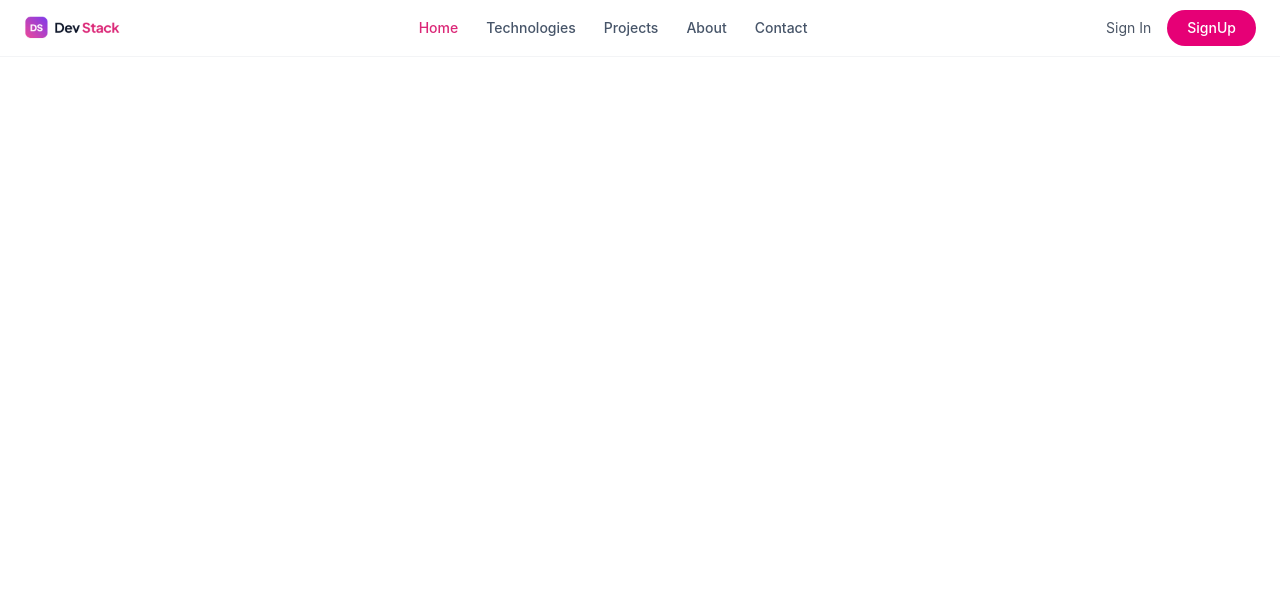
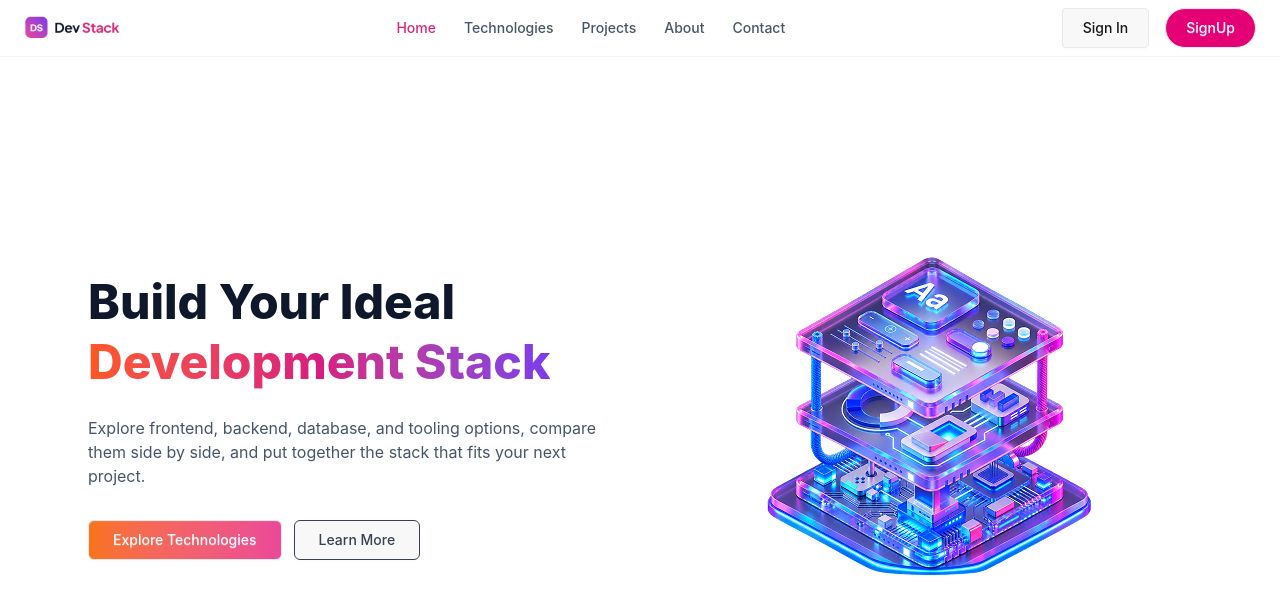
Before and after one commit to mhasan1224/B14-A05-DevStack, a React (Vite) app: page / in a window 1280 px wide. Shown: the top 614 px of the page. Built offline with nearby package versions, Linux system fonts and the light colour scheme.

Commit message:
Hero section done with css

```diff
--- a/src/App.tsx
+++ b/src/App.tsx
@@ -1,7 +1,8 @@
 import './App.css'
 import Navbar from './components/Navbar/Navbar'
 import logoText from "./assets/logo-text.png";
-
+import Hero from './components/Hero/Hero';
+import bannerStack from "./assets/banner-stack.png"
 
 function App() {
 
@@ -9,6 +10,7 @@ function App() {
   return (
     <>
       <Navbar logo={logoText} />
+      <Hero banner={bannerStack}/>
     </>
   )
 }
--- a/src/components/Hero/Hero.tsx
+++ b/src/components/Hero/Hero.tsx
@@ -0,0 +1,33 @@
+interface HeroProps {
+  banner: string;
+}
+
+export default function Hero({ banner }: HeroProps) {
+  return (
+    <section>
+      <div className="mx-auto flex max-w-6xl items-center justify-between gap-10 px-6 py-24">
+        <div className="max-w-xl">
+          {/* hero content */}
+          <h1 className="text-5xl font-extrabold leading-tight text-[#0F172A]">
+            Build Your Ideal
+            <br />
+            <span className="bg-linear-to-r from-[#FF5722] via-[#D81B7E] to-[#7C3AED] bg-clip-text text-transparent">Development Stack</span>
+          </h1>
+          <p className="mt-6 max-w-lg text-base leading-6 text-[#475569]">
+            Explore frontend, backend, database, and tooling options, compare
+            them side by side, and put together the stack that fits your next
+            project.
+          </p>
+          <div className="mt-8 flex items-center gap-3">
+            <button className="btn rounded-md bg-linear-to-r from-[#F97316] to-[#EC4899] px-6 py-2.5 text-sm font-medium text-white hover:opacity-90">Explore Technologies</button>
+            <button className="btn rounded-md border border-[#374151] px-6 py-2.5 text-sm font-medium text-[#374151] hover:bg-gray-50">Learn More</button>
+          </div>
+        </div>
+        {/* banner image */}
+        <div className="hidden md:block">
+          <img src={banner} alt="Banner" className=""/>
+        </div>
+      </div>
+    </section>
+  );
+}
--- a/src/components/Navbar/Navbar.tsx
+++ b/src/components/Navbar/Navbar.tsx
@@ -20,8 +20,8 @@ export default function Navbar({logo}:NavbarProps) {
                 </ul>
                 {/* Login & SignUp Option */}
                 <div className="flex items-center gap-4 text-sm">
-                <button className="cursor-pointer text-gray-600 hover:text-pink-600">Sign In</button>
-                <button className="cursor-pointer rounded-full bg-pink-600 px-5 py-2 font-medium text-white hover:bg-pink-700">SignUp</button>
+                <button className="btn rounded px-5 py-2 font-medium">Sign In</button>
+                <button className="btn rounded-full bg-pink-600 px-5 py-2 font-medium text-white hover:bg-pink-700">SignUp</button>
                 </div>
             </div>
         </div>
```
